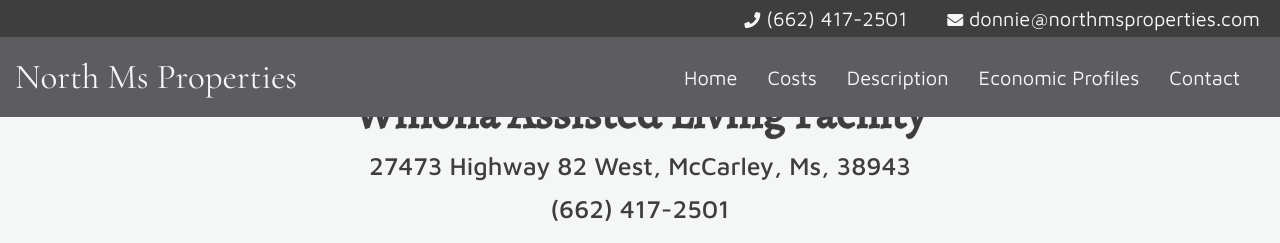
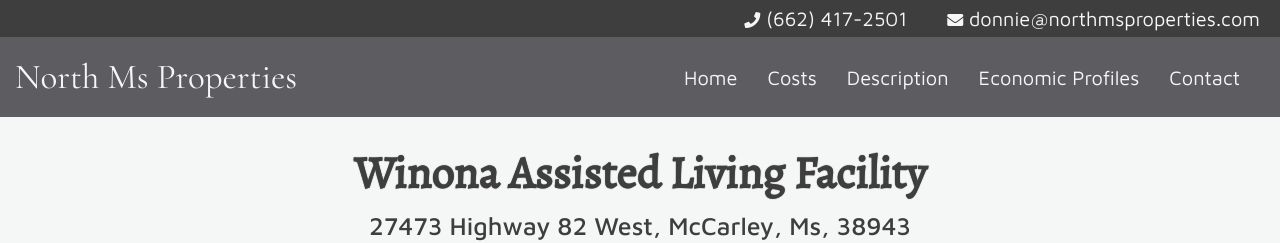
Before and after one commit to whitfieldmedia/north-ms-properties, a React (Create React App) app: page / in a window 1280 px wide. Shown: the top 243 px of the page. Built offline with nearby package versions, Linux system fonts and the light colour scheme.

Commit message:
added padding top to home header

```diff
--- a/public/index.html
+++ b/public/index.html
@@ -27,7 +27,7 @@
     <meta name="geo.region" content="US-MS" >
     <meta name="geo.placename" content="Winona">
 
-    <link rel="apple-touch-icon" href="North_Mississippi_Properties192.png" />
+    <link rel="apple-touch-icon" href="favicon.png" />
 
     <link rel="manifest" href="%PUBLIC_URL%/manifest.json" />
 
--- a/src/assets/css/home.css
+++ b/src/assets/css/home.css
@@ -35,7 +35,7 @@
   font-family: "Alegreya", serif;
   font-size: 45px;
   text-align: center;
-  padding: 0;
+  padding: 120px 0 0 0;
   margin: 0 auto;
   width: auto;
   z-index: 2;
--- a/src/assets/scss/home.scss
+++ b/src/assets/scss/home.scss
@@ -35,7 +35,7 @@
     font-family: $serif2;
     font-size: 45px;
     text-align: center;
-    padding: 0;
+    padding: 120px 0 0 0;
     margin: 0 auto;
     width: auto;
     z-index: 2;
```
